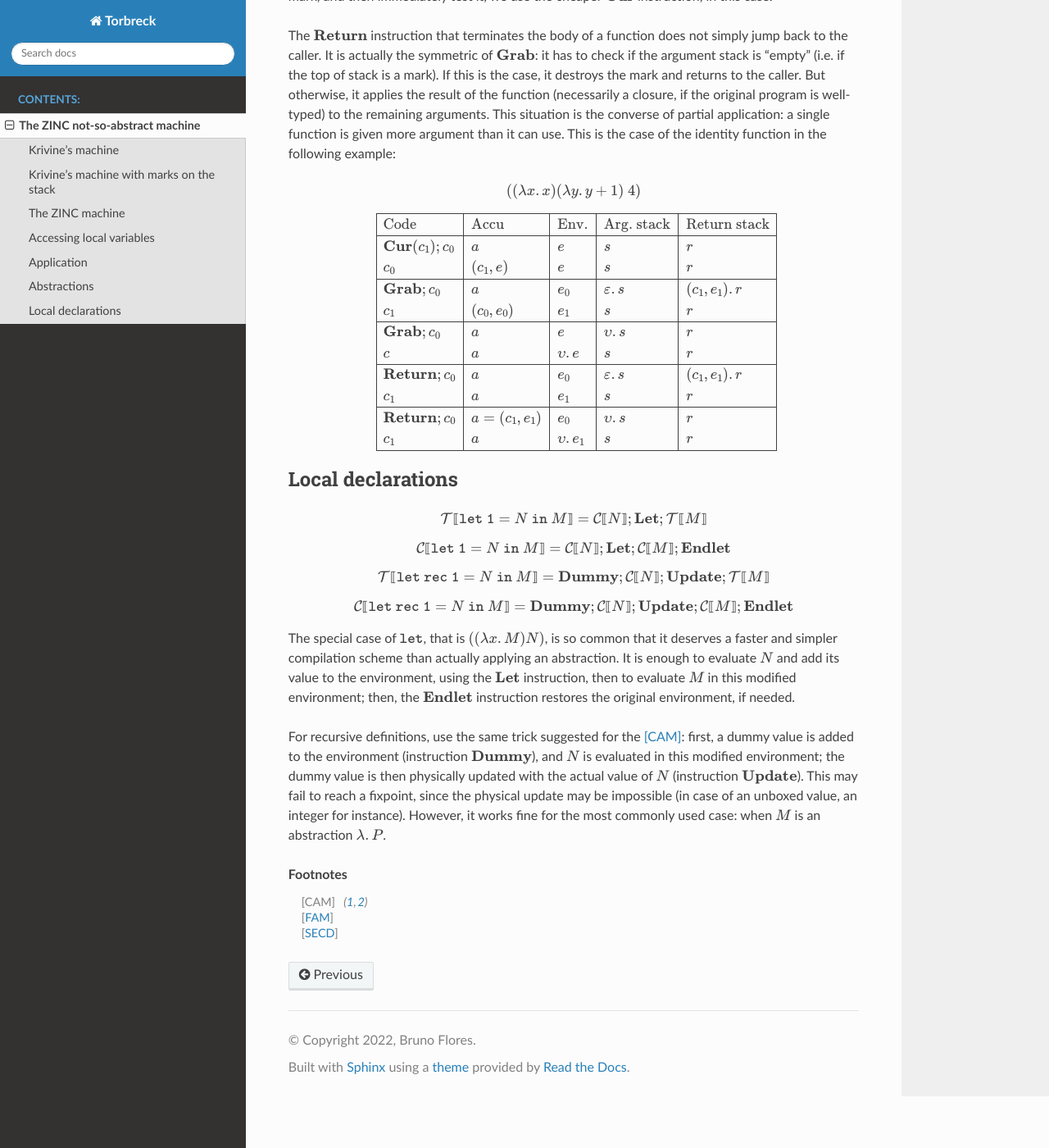
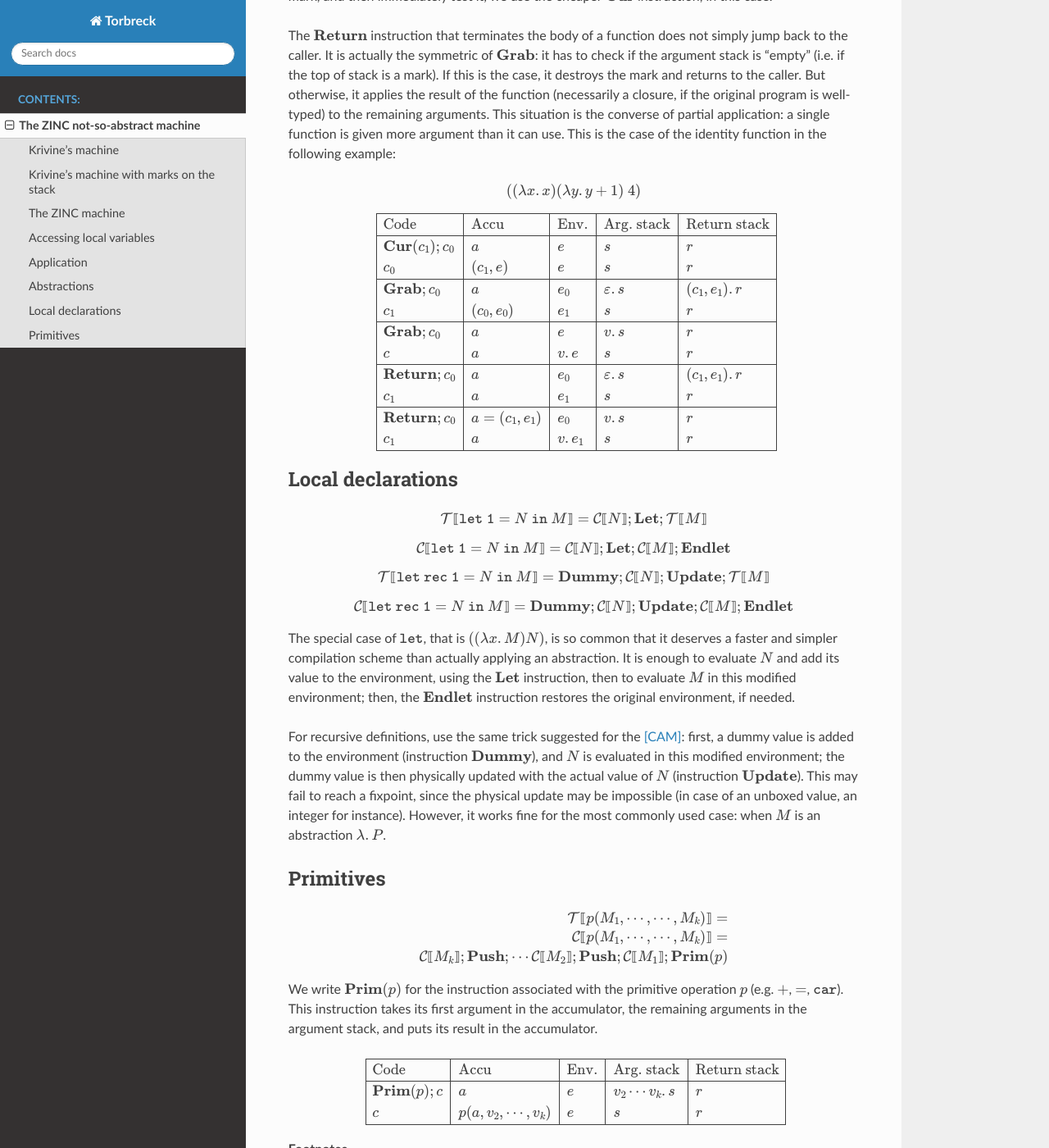
Before and after one commit to brunoflores/torbreck-lang, a Sphinx documentation site: the page built from docs/zam.rst, in a window 1280 px wide and 1400 px high, scrolled down 3806 px. Shown: the whole window at 82% size. Built offline with Sphinx 7.4.7 and the Read the Docs theme 2.0.0, drawn with Linux system fonts in a browser that asks for light colours.

Commit message:
Document: zam.

```diff
--- a/docs/zam.rst
+++ b/docs/zam.rst
@@ -267,14 +267,14 @@ identity function in the following example:
      \textbf{Grab}; c_0 & a & e_0 & \varepsilon .s & (c_1, e_1).r \\
      c_1 & (c_0, e_0) & e_1 & s & r \\
    \hline
-     \textbf{Grab}; c_0 & a & e & \upsilon .s & r \\
-     c & a & \upsilon .e & s & r \\
+     \textbf{Grab}; c_0 & a & e & v.s & r \\
+     c & a & v.e & s & r \\
    \hline
      \textbf{Return}; c_0 & a & e_0 & \varepsilon .s & (c_1, e_1).r \\
      c_1 & a & e_1 & s & r \\
    \hline
-     \textbf{Return}; c_0 & a = (c_1, e_1) & e_0 & \upsilon .s & r \\
-     c_1 & a & \upsilon .e_1 & s & r \\
+     \textbf{Return}; c_0 & a = (c_1, e_1) & e_0 & v.s & r \\
+     c_1 & a & v.e_1 & s & r \\
    \hline
    \end{array}
 
@@ -325,6 +325,33 @@ fixpoint, since the physical update may be impossible (in case of an unboxed
 value, an integer for instance). However, it works fine for the most commonly
 used case: when :math:`M` is an abstraction :math:`\lambda .P`.
 
+Primitives
+==========
+
+.. math::
+
+   \mathcal{T} \textlbrackdbl p (M_1, \cdots , \cdots , M_k) \textrbrackdbl = \\
+   \mathcal{C} \textlbrackdbl p (M_1, \cdots , \cdots , M_k) \textrbrackdbl = \\
+   \mathcal{C} \textlbrackdbl M_k \textrbrackdbl ; \textbf{Push} ; \cdots
+   \mathcal{C} \textlbrackdbl M_2 \textrbrackdbl ; \textbf{Push} ;
+   \mathcal{C} \textlbrackdbl M_1 \textrbrackdbl ; \textbf{Prim} (p)
+
+We write :math:`\textbf{Prim} (p)` for the instruction associated with the
+primitive operation :math:`p` (e.g. :math:`+`, :math:`=`, :math:`\texttt{car}`).
+This instruction takes its first argument in the accumulator, the remaining
+arguments in the argument stack, and puts its result in the accumulator.
+
+.. math::
+
+   \begin{array}{|l|l|l|l|l|}
+   \hline
+     \text{Code} & \text{Accu} & \text{Env.} & \text{Arg. stack} & \text{Return stack} \\
+   \hline
+     \textbf{Prim}(p); c & a & e & v_2 \cdots v_k.s & r \\
+     c & p(a, v_2, \cdots , v_k) & e & s & r \\
+   \hline
+   \end{array}
+
 .. rubric:: Footnotes
 
 .. [CAM]
```
